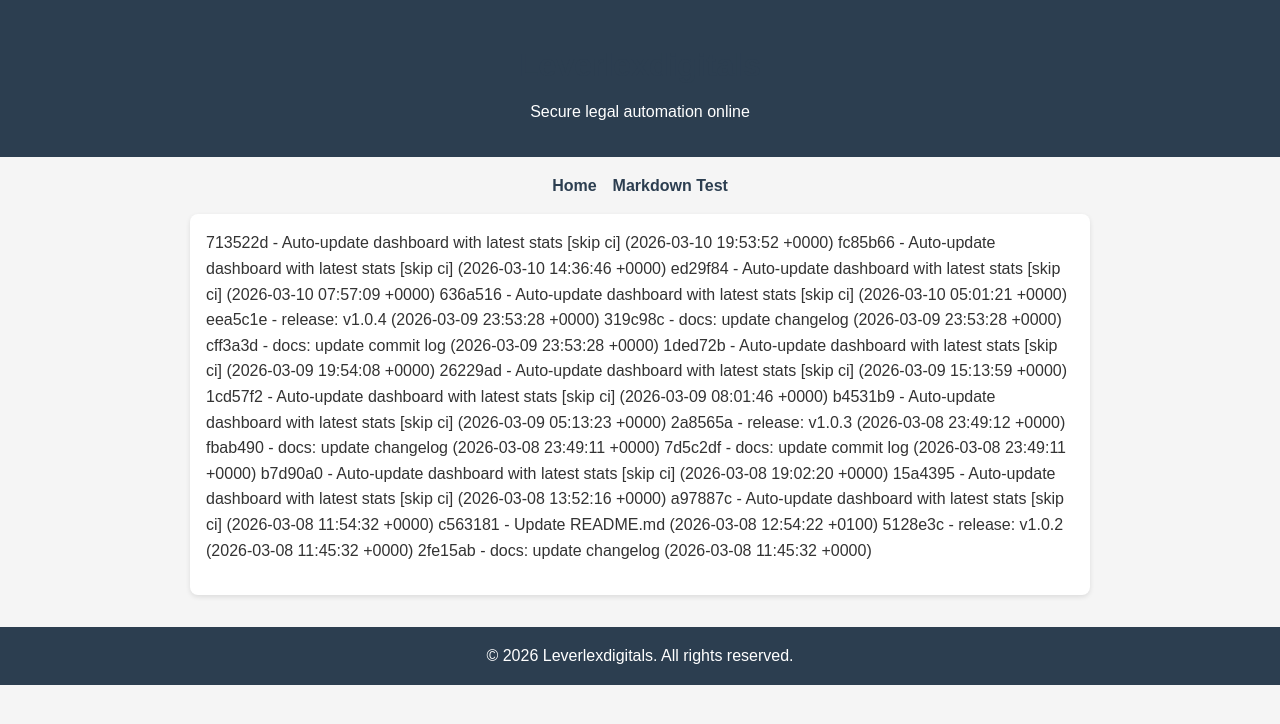
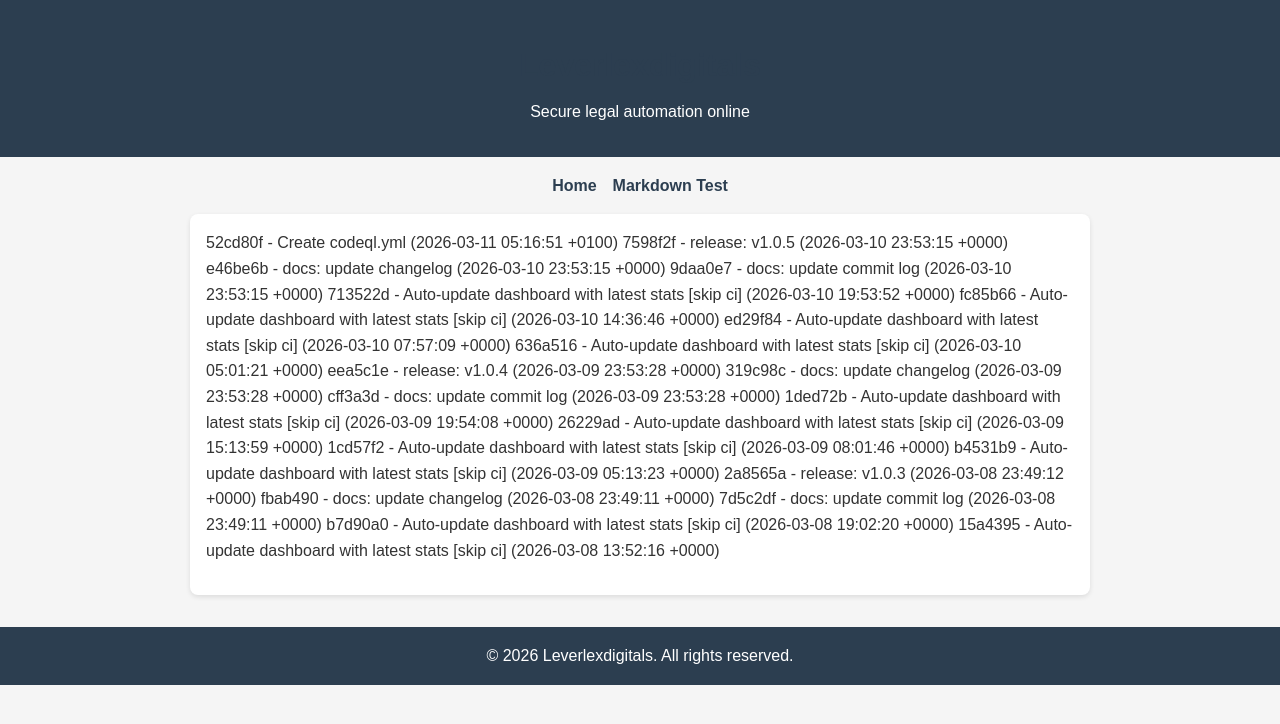
Before and after one commit to LEVERLEX/leverlex.github.io, a Jekyll site: the page built from COMMITS.md, in a window 1280 px wide. Shown: the top 724 px of the page. Built offline with Jekyll 4.4.1, drawn with Linux system fonts in a browser that asks for light colours; our own code applies the rules of GitHub Pages for plain Markdown files.

Commit message:
docs: update commit log

```diff
--- a/COMMITS.md
+++ b/COMMITS.md
@@ -1,3 +1,7 @@
+52cd80f - Create codeql.yml (2026-03-11 05:16:51 +0100)
+7598f2f - release: v1.0.5 (2026-03-10 23:53:15 +0000)
+e46be6b - docs: update changelog (2026-03-10 23:53:15 +0000)
+9daa0e7 - docs: update commit log (2026-03-10 23:53:15 +0000)
 713522d - Auto-update dashboard with latest stats [skip ci] (2026-03-10 19:53:52 +0000)
 fc85b66 - Auto-update dashboard with latest stats [skip ci] (2026-03-10 14:36:46 +0000)
 ed29f84 - Auto-update dashboard with latest stats [skip ci] (2026-03-10 07:57:09 +0000)
@@ -14,7 +18,3 @@ fbab490 - docs: update changelog (2026-03-08 23:49:11 +0000)
 7d5c2df - docs: update commit log (2026-03-08 23:49:11 +0000)
 b7d90a0 - Auto-update dashboard with latest stats [skip ci] (2026-03-08 19:02:20 +0000)
 15a4395 - Auto-update dashboard with latest stats [skip ci] (2026-03-08 13:52:16 +0000)
-a97887c - Auto-update dashboard with latest stats [skip ci] (2026-03-08 11:54:32 +0000)
-c563181 - Update README.md (2026-03-08 12:54:22 +0100)
-5128e3c - release: v1.0.2 (2026-03-08 11:45:32 +0000)
-2fe15ab - docs: update changelog (2026-03-08 11:45:32 +0000)
```
